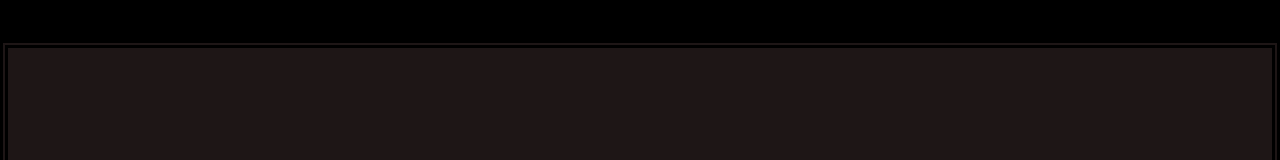
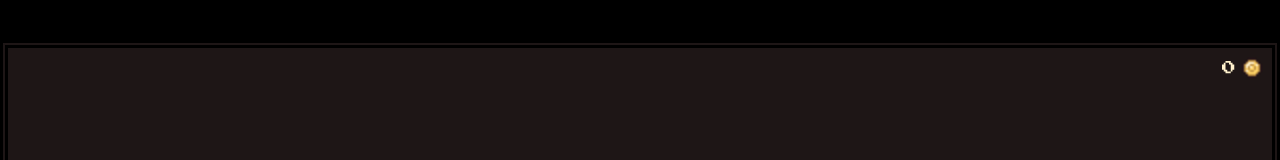
Before and after one commit to IamSebastianDev/lootiful, a React (Vite) app: page /game in a window 1280 px wide. Shown: the top 160 px of the page. Built offline with nearby package versions, Linux system fonts and the light colour scheme.

Commit message:
feat: implement basic gamestate

```diff
--- a/package.json
+++ b/package.json
@@ -11,6 +11,7 @@
   },
   "dependencies": {
     "@fontsource/press-start-2p": "^5.0.20",
+    "@heroicons/react": "^2.1.3",
     "@tanstack/react-router": "^1.33.4",
     "react": "^18.2.0",
     "react-dom": "^18.2.0"
--- a/src/components/scene.tsx
+++ b/src/components/scene.tsx
@@ -5,7 +5,6 @@ export type SceneProps = PropsWithChildren & {
 };
 
 export const Scene: React.FC<SceneProps> = ({ background, children }) => {
-    console.log({ background });
     return (
         <div className="scene" style={{ backgroundImage: `url(${background})` }}>
             {children}
--- a/src/components/ui-button.tsx
+++ b/src/components/ui-button.tsx
@@ -10,9 +10,7 @@ export type UiButtonProps = PropsWithChildren & {
 
 export const UiButton: React.FC<UiButtonProps> = ({ children, onClick, href, icon = null, layout = "center" }) => {
     const handleOnClick = () => {
-        if (onClick) {
-            onClick();
-        }
+        if (onClick) onClick();
     };
 
     return (
--- /dev/null
+++ b/src/hooks/use-attributes.tsx
@@ -0,0 +1,27 @@
+import { useState } from "react";
+
+const attributeNames = ["Strength", "Constitution", "Dexterity", "Intelligence", "Charisma"] as const;
+const attributeShort = ["Str", "Con", "Dex", "Int", "Cha"] as const;
+export type Attribute = (typeof attributeNames)[number];
+
+const initialAttributeValues = () => {
+    return Object.fromEntries(attributeNames.map((name) => [name, 8])) as Record<Attribute, number>;
+};
+export const useAttributes = () => {
+    const [attributeValues, setAttributeValues] = useState<Record<Attribute, number>>(initialAttributeValues());
+
+    const setAttributeByType = (attribute: Attribute) => {
+        setAttributeValues((values) => ({ ...values, [attribute]: values[attribute] + 1 }));
+    };
+
+    const derivedValues = Object.fromEntries(
+        Object.entries(attributeValues).map(([name, value]: [string, number]) => {
+            const attrDesc = { value, name, short: attributeShort[attributeNames.indexOf(name as Attribute)] };
+            return [name, attrDesc];
+        })
+    ) as {
+        [K in keyof typeof attributeValues]: { value: number; name: K; short: string };
+    };
+
+    return [derivedValues, setAttributeByType] as const;
+};
--- /dev/null
+++ b/src/hooks/use-coins.tsx
@@ -0,0 +1,10 @@
+import { useState } from "react";
+
+export const useCoins = () => {
+    const [coins, setCoins] = useState(0);
+
+    const addCoins = (amount: number) => setCoins((c) => c + amount);
+    const spendCoins = (amount: number) => setCoins((c) => c - amount);
+
+    return { current: coins, addCoins, spendCoins };
+};
--- a/src/hooks/use-game.tsx
+++ b/src/hooks/use-game.tsx
@@ -1,14 +1,30 @@
 import React, { ReactNode, createContext, useContext } from "react";
+import { useAttributes } from "./use-attributes";
+import { useCoins } from "./use-coins";
+
+export type Hero = {
+    attributes: ReturnType<typeof useAttributes>[0];
+    setAttributeByType: ReturnType<typeof useAttributes>[1];
+    name: string | null;
+};
 
 export type GameState = {
-    coins: number;
+    coins: ReturnType<typeof useCoins>;
+    hero: Hero;
 };
 
 const GameStateContext = createContext<GameState | undefined>(undefined);
 
 export const GameStateProvider: React.FC<{ children: ReactNode }> = ({ children }) => {
+    const [attributes, setAttributeByType] = useAttributes();
+
     const gameState: GameState = {
-        coins: 0,
+        coins: useCoins(),
+        hero: {
+            name: null,
+            attributes,
+            setAttributeByType,
+        },
     };
 
     return <GameStateContext.Provider value={gameState}>{children}</GameStateContext.Provider>;
--- /dev/null
+++ b/src/hooks/use-key-down.tsx
@@ -0,0 +1,18 @@
+import { useEffect } from "react";
+
+export const useKeyDown = (keys: string[], handler: (event: KeyboardEvent) => void) => {
+    const onKeyDown = (event: KeyboardEvent) => {
+        if (keys.some((key) => event.key.toLocaleLowerCase() === key.toLocaleLowerCase())) {
+            event.preventDefault();
+            handler(event);
+        }
+    };
+
+    useEffect(() => {
+        document.addEventListener("keydown", onKeyDown);
+
+        return () => {
+            document.removeEventListener("keydown", onKeyDown);
+        };
+    }, [onKeyDown]);
+};
--- a/src/index.scss
+++ b/src/index.scss
@@ -18,10 +18,11 @@
     --ll-sm: 0.5rem;
     --ll-md: 1rem;
     --ll-lg: 1.5rem;
+    --ll-xl: 2rem;
 
     /* Font */
     --lf-xs: 0.6rem;
-    --lf-sm: 0.85rem;
+    --lf-sm: 0.875rem;
     --lf-md: 1rem;
     --lf-lg: 1.15rem;
     --lf-xl: 1.5rem;
@@ -74,6 +75,30 @@ body {
     height: 100%;
 }
 
+.w-sm {
+    width: var(--ll-sm);
+}
+
+.w-md {
+    width: var(--ll-md);
+}
+
+.w-xl {
+    width: var(--ll-xl);
+}
+
+.h-sm {
+    height: var(--ll-sm);
+}
+
+.h-md {
+    height: var(--ll-md);
+}
+
+.h-xl {
+    height: var(--ll-xl);
+}
+
 .stack {
     display: flex;
 
@@ -91,6 +116,10 @@ body {
         &.around {
             justify-content: space-around;
         }
+
+        &.center {
+            justify-content: center;
+        }
     }
 
     &.horizontal {
@@ -106,6 +135,10 @@ body {
 
         &.around {
             align-items: space-around;
+        }
+
+        &.center {
+            align-items: center;
         }
     }
 
@@ -209,6 +242,7 @@ body {
 
 /* Scene */
 .scene {
+    position: relative;
     width: 100%;
     height: 100%;
     border: var(--lb-md) double var(--comp-scene-border);
@@ -241,3 +275,12 @@ body {
     &:active {
     }
 }
+
+.top-bar {
+    display: flex;
+    justify-content: center;
+    position: absolute;
+    top: 0;
+    right: 0;
+    margin: var(--ll-xs);
+}
--- a/src/main.tsx
+++ b/src/main.tsx
@@ -8,7 +8,7 @@ import "@fontsource/press-start-2p";
 import { RouterProvider, createRouter } from "@tanstack/react-router";
 import { routeTree } from "./routeTree.gen";
 import { GameStateProvider } from "./hooks/use-game";
-const router = createRouter({ routeTree });
+export const router = createRouter({ routeTree });
 
 declare module "@tanstack/react-router" {
     interface Register {
--- a/src/routes/game.tsx
+++ b/src/routes/game.tsx
@@ -1,11 +1,22 @@
 import { createFileRoute } from "@tanstack/react-router";
 import React from "react";
 import { Scene } from "../components/scene";
+import { useGame } from "../hooks/use-game";
+import coin from "../assets/images/coin.png";
+import { useKeyDown } from "../hooks/use-key-down";
+import { router } from "../main";
 
 const GameRoute: React.FC = () => {
+    const { coins } = useGame();
+    useKeyDown(["Escape"], () => router.navigate({ to: "/" }));
+
     return (
         <Scene background="">
-            <div></div>
+            {/* Top bar */}
+            <div className="top-bar stack horizontal center">
+                <div className="text small">{coins.current}</div>
+                <img className="w-xl h-xl" src={coin}></img>
+            </div>
         </Scene>
     );
 };
```
Also changed, not shown: src/assets/images/coin.png (added), 1 other file (tests, documents, lock files or other folders).
